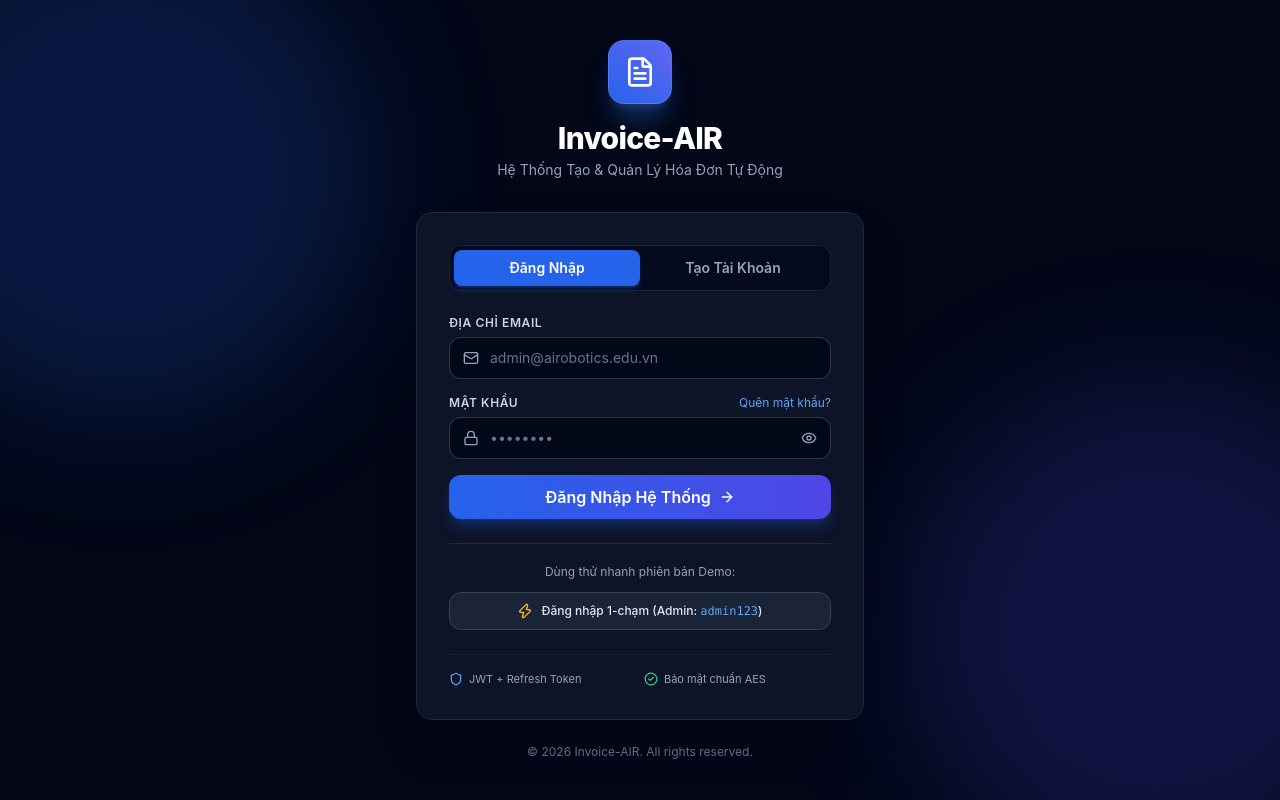
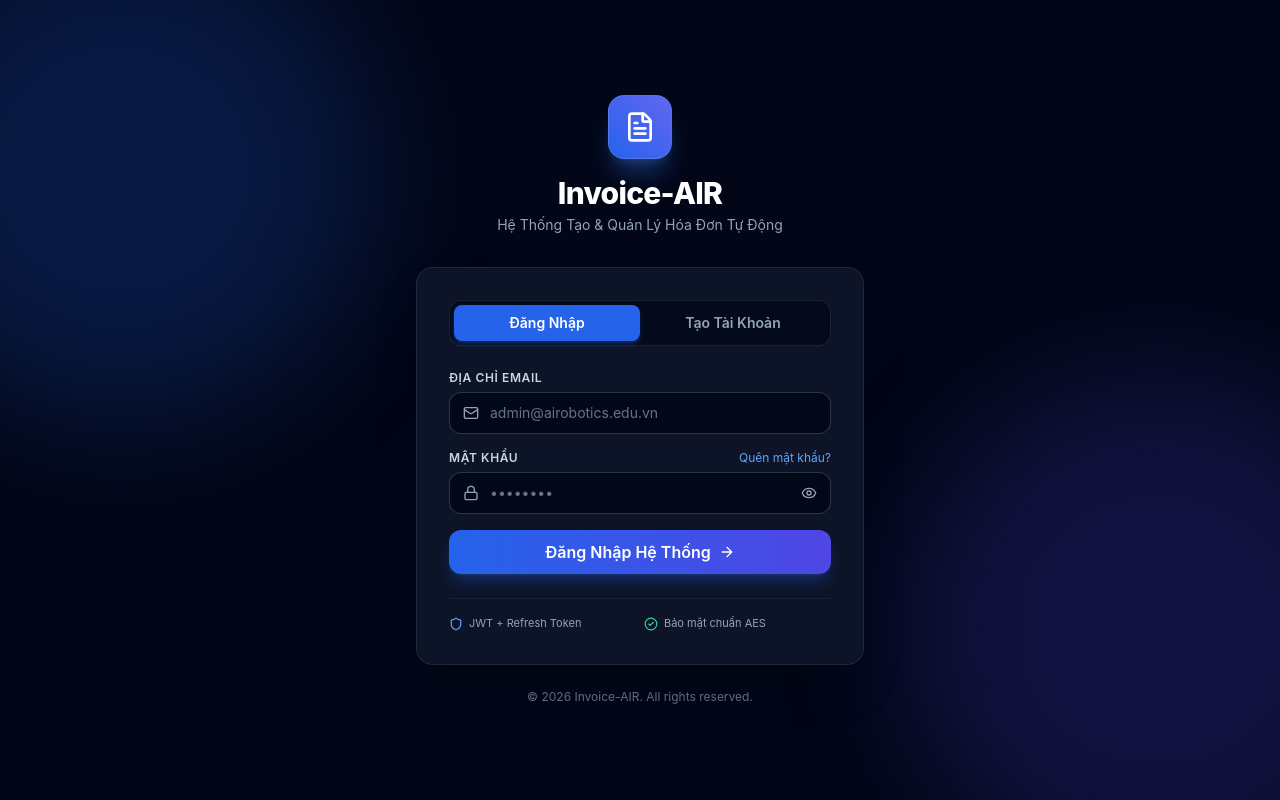
Before and after one commit to phatnd249/air-invoice, a Next.js app in the folder frontend/: page /login in a window 1280 px wide. Built offline with nearby package versions, Linux system fonts and the light colour scheme; no server answers.

Commit message:
security: remove demo login credentials from UI
- Removed quick login button exposing admin123 password
- Removed handleQuickLoginAdmin function
- Cleaned up unused Zap icon import
- Production-ready login page

```diff
--- a/frontend/src/app/login/page.tsx
+++ b/frontend/src/app/login/page.tsx
@@ -15,7 +15,6 @@ import {
   CheckCircle2,
   AlertCircle,
   Shield,
-  Zap,
   BadgeCheck,
   TriangleAlert,
   Loader2,
@@ -109,20 +108,7 @@ export default function LoginPage() {
     }
   };
 
-  const handleQuickLoginAdmin = async () => {
-    setEmail('admin@airobotics.edu.vn');
-    setPassword('admin123');
-    setErrorMessage(null);
-    setIsSubmitting(true);
-    try {
-      await login('admin@airobotics.edu.vn', 'admin123');
-    } catch (err: any) {
-      const msg = err?.response?.data?.message || 'Không thể đăng nhập bằng tài khoản mẫu.';
-      setErrorMessage(msg);
-    } finally {
-      setIsSubmitting(false);
-    }
-  };
+
 
   return (
     <div className="min-h-screen w-full bg-slate-950 flex flex-col justify-center items-center p-4 sm:p-6 relative overflow-hidden">
@@ -300,22 +286,6 @@ export default function LoginPage() {
             </button>
           </form>
 
-          {/* Quick Demo Login Preset */}
-          {mode === 'login' && (
-            <div className="mt-6 pt-5 border-t border-slate-800">
-              <p className="text-xs text-slate-400 text-center mb-3">Dùng thử nhanh phiên bản Demo:</p>
-              <button
-                type="button"
-                onClick={handleQuickLoginAdmin}
-                disabled={isSubmitting}
-                className="w-full py-2.5 px-3 rounded-xl bg-slate-800/80 hover:bg-slate-800 border border-slate-700 text-slate-200 text-xs font-medium flex items-center justify-center gap-2 transition-all group"
-              >
-                <Zap className="w-4 h-4 text-amber-400 group-hover:scale-110 transition-transform" />
-                <span>Đăng nhập 1-chạm (Admin: <code className="text-blue-400">admin123</code>)</span>
-              </button>
-            </div>
-          )}
-
           {/* Features highlight */}
           <div className="mt-6 pt-4 border-t border-slate-800/60 grid grid-cols-2 gap-2 text-[11px] text-slate-400">
             <div className="flex items-center gap-1.5">
```
